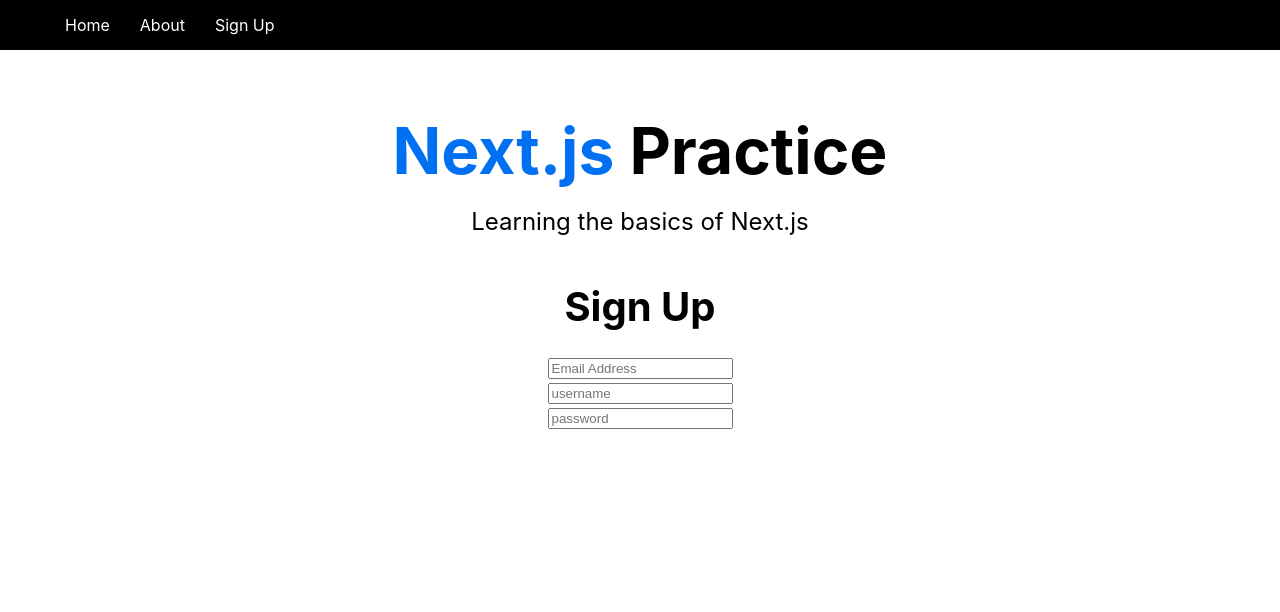
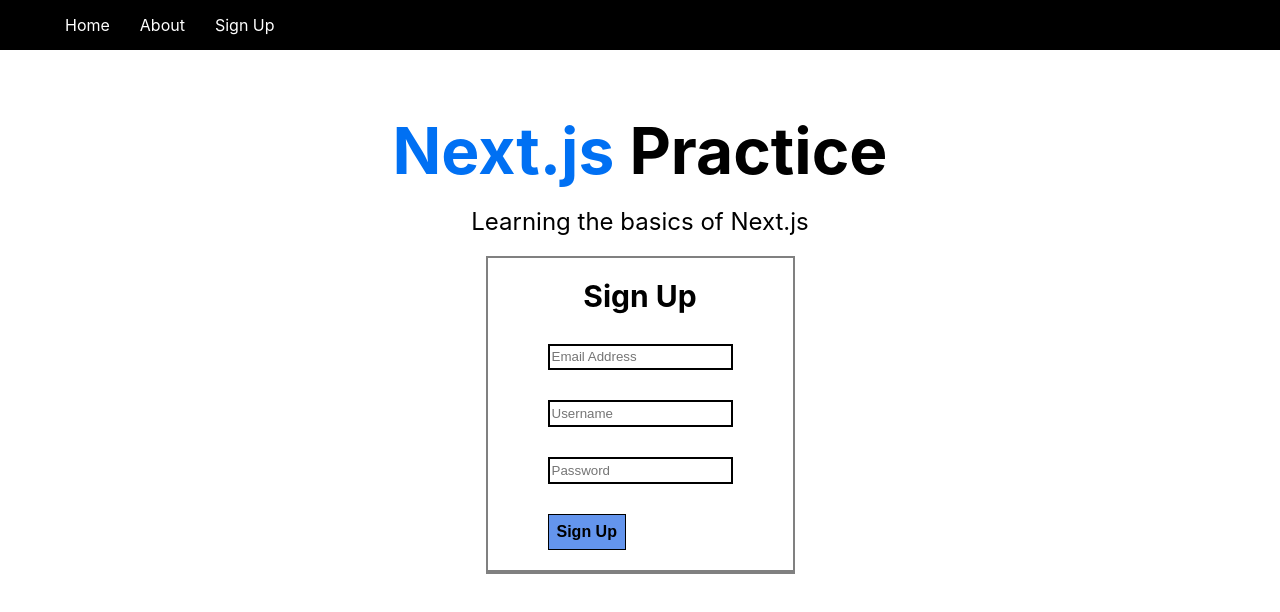
Before and after one commit to wforbes/nextjs-practice, a Next.js app: page /signup in a window 1280 px wide. Shown: the top 612 px of the page. Built offline with nearby package versions, Linux system fonts and the light colour scheme.

Commit message:
signup - add some style, use more WText

```diff
--- a/components/w/WText.js
+++ b/components/w/WText.js
@@ -5,8 +5,10 @@
 
 	const [styles, setStyles] = useState({})
 
+	//TODO: create a unique id / name if not supplied
 	const id = isEmpty(props.id) ? 'txtInput' : props.id
 	const name = isEmpty(props.name) ? 'txtInput' : props.name
+	const className = isEmpty(props.className) ? '' : props.className
 	const type = isEmpty(props.type) ? 'text' : props.type
 	const placeholder = isEmpty(props.placeholder) ? '' : props.placeholder
 	const value = isEmpty(props.value) ? '' : props.value
@@ -15,6 +17,7 @@
 	const [_validMsg, setValidMsg] = useState('')
 
 	const labelStyles = {
+		minHeight: '1.5em',
 		fontSize: '0.5em !important',
 		color: 'red'
 	}
@@ -46,6 +49,7 @@
 				id={id}
 				name={name}
 				type={type}
+				className={className}
 				placeholder={placeholder}
 				value={value}
 				style={Object.assign({}, styles)}
--- a/pages/signup.js
+++ b/pages/signup.js
@@ -7,6 +7,8 @@
 
 const Signup = () => {
 	const [email, setEmail] = useState('')
+	const [username, setUsername] = useState('')
+	const [password, setPassword] = useState('')
 
 	const [emailValidMsg, setEmailValidMsg] = useState('');
 	const [emailErrorState, setEmailErrorState] = useState(false);
@@ -48,7 +50,6 @@
 		setEmailErrorState(!valid)
 		return valid
 	}
-
 	const emailValidations = [
 		[
 			(value) => emailRegex.test(value.toLowerCase()),
@@ -61,7 +62,6 @@
 			'Email was already used'
 		]
 	]
-
 	const appendEmailValidMsg = (str) => {
 		if (emailValidMsg.includes(str)) return;
 
@@ -70,7 +70,6 @@
 		else
 			setEmailValidMsg(str)
 	}
-
 	const removeEmailValidMsg = (str) => {
 		if (emailValidMsg.includes(str)) {
 			let newMsg = emailValidMsg.replace(str, '')
@@ -78,10 +77,16 @@
 			setEmailValidMsg(newMsg)
 		}
 	}
-
 	const clearEmailValidMsg = () => {
 		setEmailErrorState(false)
 		setEmailValidMsg('')
+	}
+
+	const handleUsernameChange = (value) => {
+		setUsername(value)
+	}
+	const handlePasswordChange = (value) => {
+		setPassword(value)
 	}
 
 	return (
@@ -89,12 +94,15 @@
 			<Head>
 				<title>Sign Up</title>
 			</Head>
-			<h1 style={{textAlign: 'center'}}>Sign Up</h1>
 			<div className={styles.container}>
+				<div>
+					<h2 className={styles.heading}>Sign Up</h2>
+				</div>
 				<div>
 					<WText
 						id='emailTxt'
 						name='emailTxt'
+						className={styles.formTxt}
 						type='email'
 						placeholder='Email Address'
 						value={email}
@@ -105,12 +113,27 @@
 					/>
 				</div>
 				<div>
-					<input id='usernameTxt' type="text" placeholder="username" />
-					<label htmlFor='usernameTxt'>{ usernameValidationMsg }</label>
+					<WText
+						id='usernameTxt'
+						name='usernameTxt'
+						className={styles.formTxt}
+						placeholder='Username'
+						value={username}
+						onChange={v => handleUsernameChange(v)}
+					/>
 				</div>
 				<div>
-					<input id='passwordTxt' type="password" placeholder="password" />
-					<label htmlFor="passwordTxt">{ passwordValidationMsg }</label>
+					<WText
+						id='passwordTxt'
+						name='passwordTxt'
+						className={styles.formTxt}
+						placeholder='Password'
+						value={password}
+						onChange={v => handlePasswordChange(v)}
+					/>
+				</div>
+				<div>
+					<button className={styles.formBtn}>Sign Up</button>
 				</div>
 			</div>
 		</div>
--- a/styles/Signup.module.css
+++ b/styles/Signup.module.css
@@ -1,4 +1,28 @@
 .container {
 	display: flex;
 	flex-direction: column;
+	border: 0.1em solid grey;
+	border-bottom: 0.2em solid grey;
+	padding: 1em 3em;
 }
+
+.heading {
+	text-align: center;
+	padding: 0;
+	margin: 0 0 1em 0;
+}
+
+.formTxt {
+	line-height: 1.3em;
+	min-height: 2em;
+	border: 0.2em solid black;
+}
+
+.formBtn {
+	background-color:cornflowerblue;
+	outline: 0.1em;
+	border: 0.1em solid black;
+	padding: 0.5em;
+	font-weight: bolder;
+	font-size: 0.8em;
+}
```
